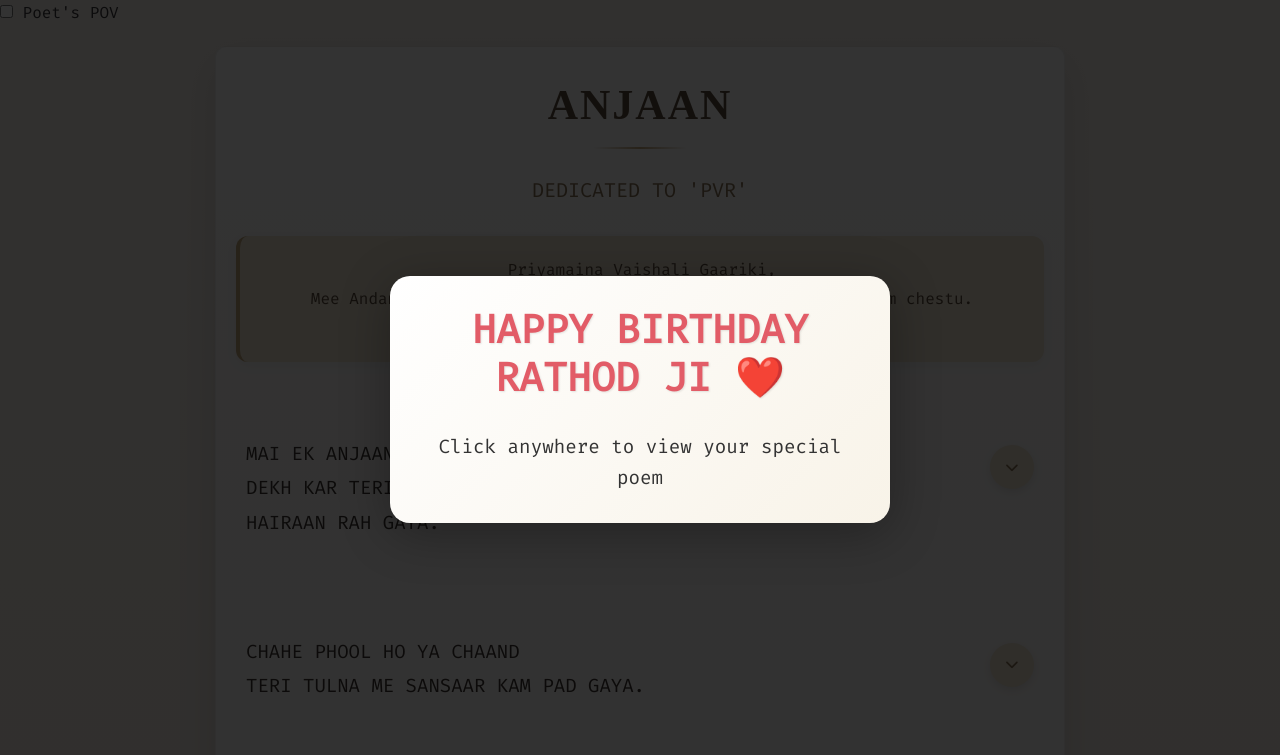
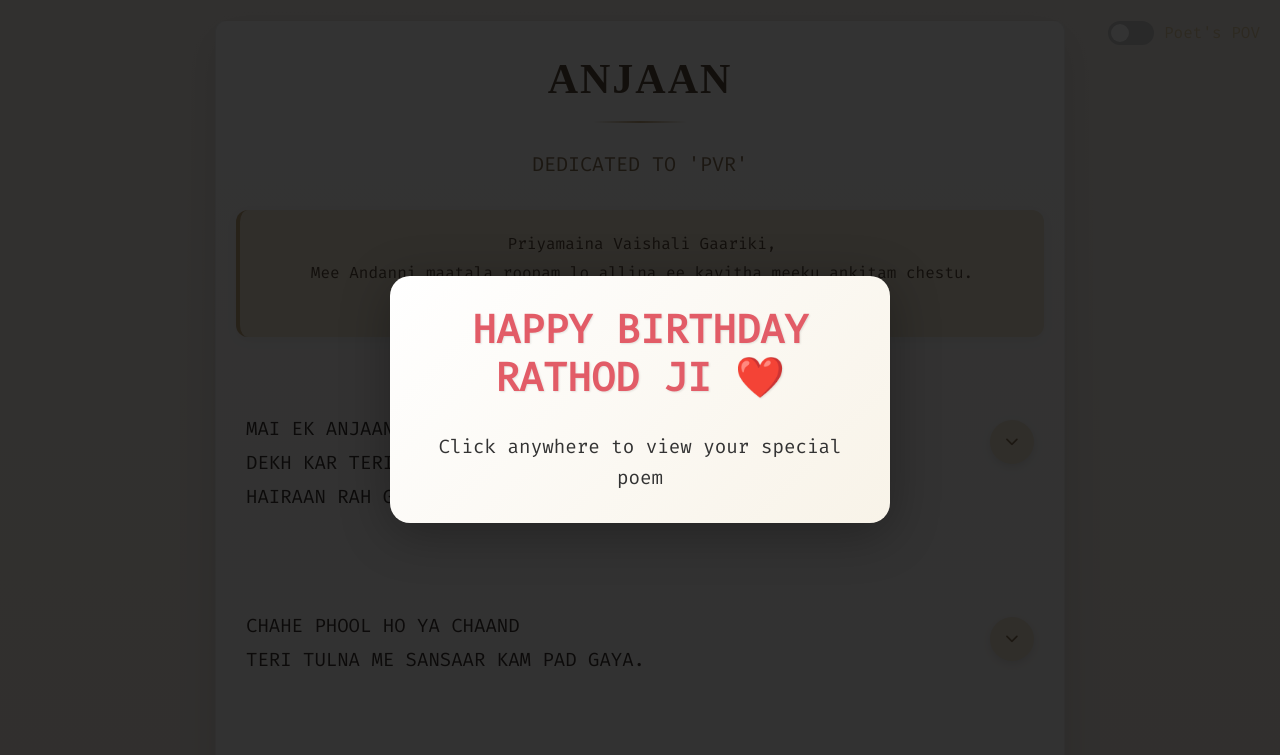
Before and after one commit to biradar-vilohith-patil/poetry-Potrait, a plain HTML site: page index.html in a window 1280 px wide. Shown: the top 755 px of the page. Drawn offline with nearby package versions, Linux system fonts and the light colour scheme.

Commit message:
Update style.css

```diff
--- a/style.css
+++ b/style.css
@@ -466,3 +466,72 @@ body {
     opacity: 0.5;
     z-index: -1;
 }
+
+
+/* Toggle Switch Styling */
+.toggle-container {
+  position: fixed;
+  top: 20px;
+  right: 20px;
+  z-index: 999;
+  display: flex;
+  align-items: center;
+  gap: 10px;
+  font-size: 1rem;
+  color: #e2cfa5;
+  font-family: 'Fira Code', monospace;
+}
+
+.switch {
+  position: relative;
+  display: inline-block;
+  width: 46px;
+  height: 24px;
+}
+
+.switch input {
+  opacity: 0;
+  width: 0;
+  height: 0;
+}
+
+.slider {
+  position: absolute;
+  cursor: pointer;
+  top: 0; left: 0; right: 0; bottom: 0;
+  background-color: #ccc;
+  transition: .4s;
+  border-radius: 24px;
+}
+
+.slider:before {
+  position: absolute;
+  content: "";
+  height: 18px;
+  width: 18px;
+  left: 3px;
+  bottom: 3px;
+  background-color: white;
+  transition: .4s;
+  border-radius: 50%;
+}
+
+input:checked + .slider {
+  background-color: #a27b5c;
+}
+
+input:checked + .slider:before {
+  transform: translateX(22px);
+}
+
+/* Stanza Fade-in Animation */
+.stanza {
+  opacity: 0;
+  transform: translateY(20px);
+  transition: opacity 1s ease-out, transform 1s ease-out;
+}
+
+.stanza.visible {
+  opacity: 1;
+  transform: translateY(0);
+}
```
